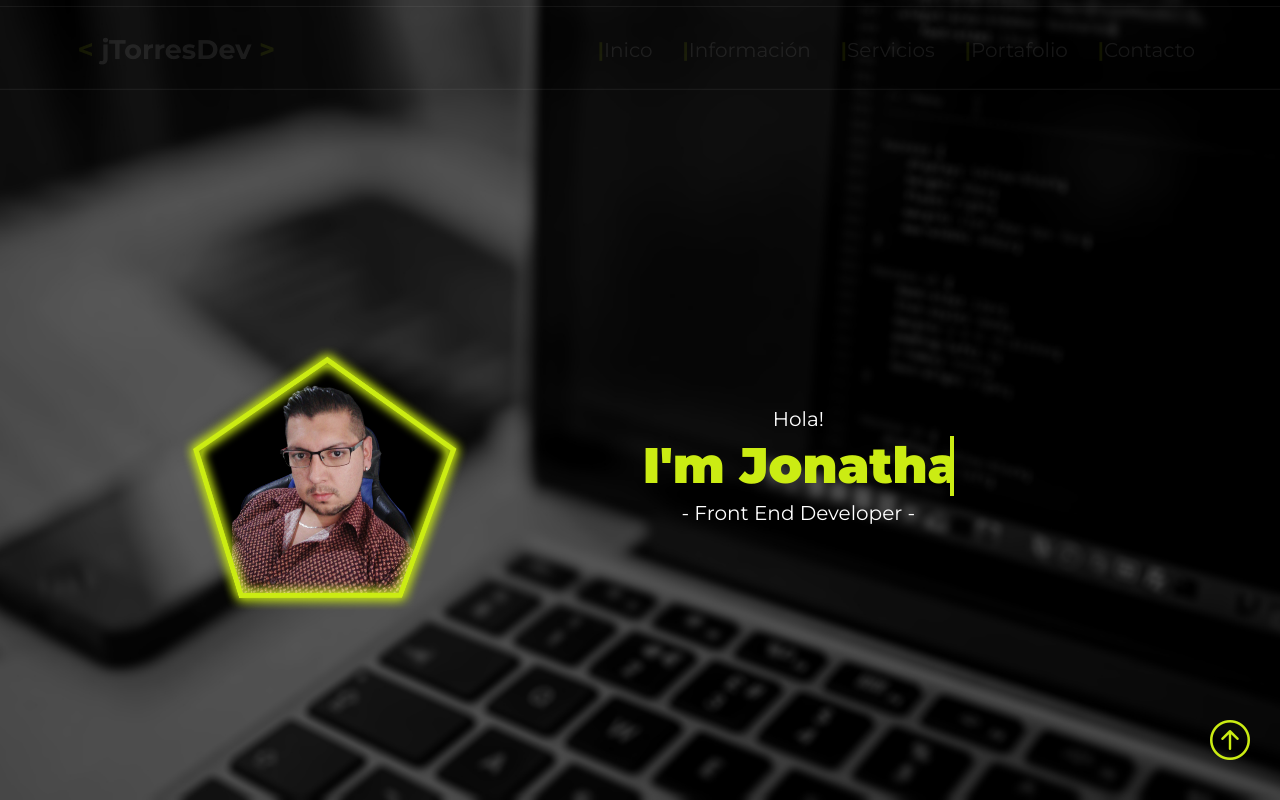
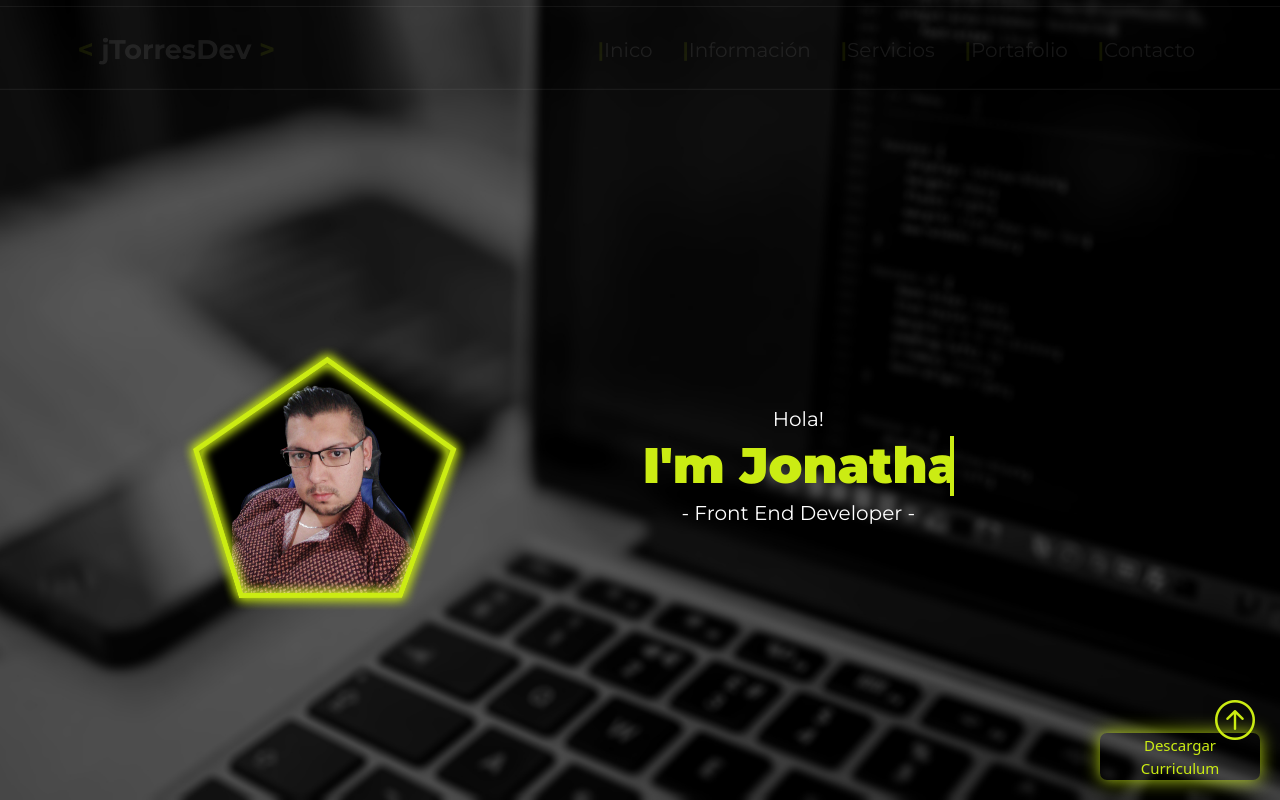
Before and after one commit to Racknar0/portfolio-react, a React (Create React App) app: page / in a window 1280 px wide. Shown: the top 800 px of the page. Built offline with nearby package versions, Linux system fonts and the light colour scheme; some icons are missing.

Commit message:
add fixes

```diff
--- a/public/index.html
+++ b/public/index.html
@@ -2,7 +2,7 @@
 <html lang="en">
   <head>
     <meta charset="utf-8" />
-    <link rel="icon" href="%PUBLIC_URL%/favicon.ico" />
+    <link rel="icon" href="./dev.png" />
     <meta name="viewport" content="width=device-width, initial-scale=1" />
     <meta name="theme-color" content="#000000" />
     <meta name="description" content="Web site created using create-react-app" />
@@ -16,7 +16,7 @@
     <link rel="manifest" href="%PUBLIC_URL%/manifest.json" />
     <link href="https://unpkg.com/aos@2.3.1/dist/aos.css" rel="stylesheet">
 
-    <title>React App</title>
+    <title>jTorres Dev</title>
   </head>
   <body>
     <noscript>You need to enable JavaScript to run this app.</noscript>
--- a/src/components/Footer/Footer.css
+++ b/src/components/Footer/Footer.css
@@ -10,14 +10,35 @@ footer {
 
   .simplescrollup__button {
     position: fixed;
-    bottom: 3rem;
-    right: 3rem;
+    bottom: 2rem;
+    right: 2rem;
     transition: 1s all;
     z-index: 10000;
+    width: 160px;
+    font-size: 15px !important;
+    font-weight: bold !important;
   }
+
+
+
   .simplescrollup__button--show {
     transform: translateX(0);
   }
   .simplescrollup__button--hide {
     transform: translateX(100px);
   }
+
+
+  .simplescrollup__button2 {
+    position: fixed;
+    bottom: 5rem;
+    right: 2.5rem;
+    transition: 1s all;
+    z-index: 10000;
+  }
+  .simplescrollup__button2--show {
+    transform: translateX(0);
+  }
+  .simplescrollup__button2--hide {
+    transform: translateX(100px);
+  }
--- a/src/components/Header/Header.css
+++ b/src/components/Header/Header.css
@@ -9,7 +9,7 @@
   }
   .header {
     background-image: url("../../img/wallpaper.jpg");
-    height: 100vh;
+    min-height: 100vh;
     background-size: cover;
     background-position: top;
     background-attachment: fixed;
@@ -114,7 +114,7 @@
 .gridHead {
   display: grid;
   grid-template-columns: 1fr;
-  grid-template-rows: 40% 60%;
+  grid-template-rows: 20% 80%;
   height: 100vh;
 }
 @media (min-width: 768px) {
--- a/src/components/Header/Header.jsx
+++ b/src/components/Header/Header.jsx
@@ -9,7 +9,7 @@ const Header = () => {
     <div>
         <header id="header" className="header">
             <div className="gridHead">
-                <div className="py-5">
+                <div className="pt-5">
                     <div className="border-top border-bottom py-4 animacion">
                         <div className="navbar navbar-expand-md container navbar-dark">
                             <a className="text-decoration-none" href="/">
--- a/src/components/Main/Main.css
+++ b/src/components/Main/Main.css
@@ -2,3 +2,152 @@
     background-color: #000;
     overflow: hidden;
 }
+
+
+
+
+body
+{
+	-webkit-touch-callout: none;
+   -webkit-user-select: none;
+   -khtml-user-select: none;
+   -moz-user-select: none;
+   -ms-user-select: none;
+   user-select: none;
+}
+
+/***********************************************************/
+
+.startContainer
+{
+	margin: 50px auto 0px auto;
+	text-align: center;
+}
+
+/***********************************************************/
+
+.button
+{
+  color: #cbec13;
+  background: none;
+  border-radius: 7px;
+}
+.button:hover
+{
+  color: rgb(255, 255, 255);
+  cursor: pointer;
+
+}
+
+.button3
+{
+  border-radius: 20px;
+  padding: 10px 15px;
+  color: #000;
+  font-weight: bold;
+  background: #cbec13;
+  background: -moz-linear-gradient(top,  #66ff66 0%, #aaffaa 70%, #66ff66 100%);
+  background: -webkit-gradient(linear, left top, left bottom, color-stop(0%,#66ff66), color-stop(70%,#aaffaa), color-stop(100%,#66ff66));
+  background: -webkit-linear-gradient(top,  #66ff66 0%,#aaffaa 70%,#66ff66 100%);
+  background: -o-linear-gradient(top,  #66ff66 0%,#aaffaa 70%,#66ff66 100%);
+  background: -ms-linear-gradient(top,  #66ff66 0%,#aaffaa 70%,#66ff66 100%);
+  background: linear-gradient(to bottom,  #66ff66 0%,#aaffaa 70%,#66ff66 100%);
+  filter: progid:DXImageTransform.Microsoft.gradient( startColorstr='#66ff66', endColorstr='#66ff66',GradientType=0 );
+}
+.button3:hover
+{
+  color: #000;
+  background: #44ee44;
+  background: -moz-linear-gradient(top,  #44ee44 0%, #aaffaa 70%, #44ee44 100%);
+  background: -webkit-gradient(linear, left top, left bottom, color-stop(0%,#44ee44), color-stop(70%,#aaffaa), color-stop(100%,#44ee44));
+  background: -webkit-linear-gradient(top,  #44ee44 0%,#aaffaa 70%,#44ee44 100%);
+  background: -o-linear-gradient(top,  #44ee44 0%,#aaffaa 70%,#44ee44 100%);
+  background: -ms-linear-gradient(top,  #44ee44 0%,#aaffaa 70%,#44ee44 100%);
+  background: linear-gradient(to bottom,  #44ee44 0%,#aaffaa 70%,#44ee44 100%);
+  filter: progid:DXImageTransform.Microsoft.gradient( startColorstr='#44ee44', endColorstr='#44ee44',GradientType=0 );
+}
+
+/***********************************************************/
+@-webkit-keyframes pulseBox {
+  0% {-webkit-box-shadow: 0px 0px 10px 0px rgba(255, 255, 255, 0.6);}
+  100% {-webkit-box-shadow: 0px 0px 18px 0px rgba(0, 255, 0, 0.9);}
+}
+@-moz-keyframes pulseBox {
+  0% {-moz-box-shadow: 0px 0px 10px 0px rgba(255, 255, 255, 0.6);}
+  100% {-moz-box-shadow: 0px 0px 18px 0px rgba(203, 236, 19, 0.9);}
+}
+@-o-keyframes pulseBox {
+  0% {-o-box-shadow: 0px 0px 10px 0px rgba(255, 255, 255, 0.6);}
+  100% {-o-box-shadow: 0px 0px 18px 0px rgba(203, 236, 19, 0.9);}
+}
+@keyframes pulseBox {
+  0% {box-shadow: 0px 0px 10px 0px rgba(255, 255, 255, 0.6);}
+  100% {box-shadow: 0px 0px 18px 0px rgba(203, 236, 19, 0.9);}
+}
+
+.pulseBox {
+  -webkit-animation-name: pulseBox;
+  -moz-animation-name: pulseBox;
+  -o-animation-name: pulseBox;
+  animation-name: pulseBox;
+  -webkit-animation-duration: 1s;
+  -moz-animation-duration: 1s;
+  -o-animation-duration: 1s;
+  animation-duration: 1s;
+  -webkit-animation-iteration-count: infinite;
+  -moz-animation-iteration-count: infinite;
+  -o-animation-iteration-count: infinite;
+  animation-iteration-count: infinite;
+  -webkit-animation-direction: alternate;
+  -moz-animation-direction: alternate;
+  -o-animation-direction: alternate;
+  animation-direction: alternate;
+  -webkit-animation-timing-function: ease-in-out;
+  -moz-animation-timing-function: ease-in-out;
+  -o-animation-timing-function: ease-in-out;
+  animation-timing-function: ease-in-out;
+  border: 0px;
+}
+
+/********************/
+
+@-webkit-keyframes pulseText {
+  0% {text-shadow: 0px 0px 8px rgba(255, 255, 255, 0.7);}
+  100% {text-shadow: 0px 0px 22px rgba(203, 236, 19, 0.9);}
+}
+@-moz-keyframes pulseText {
+  0% {text-shadow: 0px 0px 8px rgba(255, 255, 255, 0.7);}
+  100% {text-shadow: 0px 0px 22px rgba(203, 236, 19, 0.9);}
+}
+@-o-keyframes pulseText {
+  0% {text-shadow: 0px 0px 8px rgba(255, 255, 255, 0.7);}
+  100% {text-shadow: 0px 0px 22px rgba(203, 236, 19, 0.9);}
+}
+@keyframes pulseText {
+  0% {text-shadow: 0px 0px 8px rgba(255, 255, 255, 0.7);}
+  100% {text-shadow: 0px 0px 22px rgba(203, 236, 19, 0.9);}
+}
+
+.pulseText {
+  -webkit-animation-name: pulseText;
+  -moz-animation-name: pulseText;
+  -o-animation-name: pulseText;
+  animation-name: pulseText;
+  -webkit-animation-duration: 0.8s;
+  -moz-animation-duration: 0.8s;
+  -o-animation-duration: 0.8s;
+  animation-duration: 0.8s;
+  -webkit-animation-iteration-count: infinite;
+  -moz-animation-iteration-count: infinite;
+  -o-animation-iteration-count: infinite;
+  animation-iteration-count: infinite;
+  -webkit-animation-direction: alternate;
+  -moz-animation-direction: alternate;
+  -o-animation-direction: alternate;
+  animation-direction: alternate;
+  -webkit-animation-timing-function: ease-in-out;
+  -moz-animation-timing-function: ease-in-out;
+  -o-animation-timing-function: ease-in-out;
+  animation-timing-function: ease-in-out;
+  border: 0px;
+}
--- a/src/components/Main/Main.jsx
+++ b/src/components/Main/Main.jsx
@@ -7,7 +7,14 @@ import './Main.css'
 const Main = () => {
   return (
     <div className='Main_Container'>
-      <a href="#header" class="simplescrollup__button text-decoration-none"><i class="bi bi-arrow-up-circle"></i></a>
+      <a href="#header" className="simplescrollup__button2 text-decoration-none"><i className="bi bi-arrow-up-circle"></i></a>
+
+      <div class="startContainer simplescrollup__button">
+        <a href="https://drive.google.com/drive/folders/12D-1WjynkJlOfeCI728nnwe9u_tROXrG?usp=sharing" target="_blank" rel='noreferrer'><button class="button pulseBox">Descargar Curriculum</button></a>
+
+     </div>
+
+
       <Header />
       <PrincipalSection />
       <Footer />
--- a/src/components/PrincipalSection/About/About.css
+++ b/src/components/PrincipalSection/About/About.css
@@ -4,6 +4,7 @@
     display: flex;
     justify-content: center;
     align-items: center;
+    padding-top: 2rem;
   }
 
 
--- a/src/components/PrincipalSection/About/About.jsx
+++ b/src/components/PrincipalSection/About/About.jsx
@@ -34,7 +34,7 @@ Con una formación académica en informática y una amplia comprensión para pro
                 </div>
                 <div><a className="btn btn-success fw-bold text-uppercase fs-4 py-3 px-5"
                         href="https://drive.google.com/drive/folders/12D-1WjynkJlOfeCI728nnwe9u_tROXrG?usp=sharing"
-                        target="_blank" rel='noreferrer'>Download Curriculum</a>
+                        target="_blank" rel='noreferrer'>Descargar Curriculum</a>
                 </div>
             </div>
             <div className="col-md-6 mt-5 pt-5 mt-md-0 pt-md-0">
--- a/src/components/PrincipalSection/Portfolio/Card/Card.jsx
+++ b/src/components/PrincipalSection/Portfolio/Card/Card.jsx
@@ -21,7 +21,10 @@ const Card = ({proyecto}) => {
                     {linkDemo !== '' ? (
                         <>
                             <a href={linkDemo} target="_blank" rel="noreferrer" ><p className='link_demo'>{'-> DEMO <-'}</p></a>
-                            <a href={linkGithub} target="_blank" rel="noreferrer" ><p className="git">Github</p></a>
+                            {linkGithub !== 'privado' ?
+                            (<a href={linkGithub} target="_blank" rel="noreferrer" ><p className="git">Github</p></a>)
+                            :
+                            (<p className="git">{'-> Github PRIVADO <-'}</p>)}
                         </>
 
                     ) : (
--- a/src/index.js
+++ b/src/index.js
@@ -22,7 +22,7 @@ root.render(
 // If you want your app to work offline and load faster, you can change
 // unregister() to register() below. Note this comes with some pitfalls.
 // Learn more about service workers: https://cra.link/PWA
-serviceWorkerRegistration.unregister();
+serviceWorkerRegistration.register();
 
 // If you want to start measuring performance in your app, pass a function
 // to log results (for example: reportWebVitals(console.log))
```
Also changed, not shown: src/context/GlobalContext.jsx (+68 -52 lines), public/dev.png (added), public/img/projects/halconerp.jpg (added).
